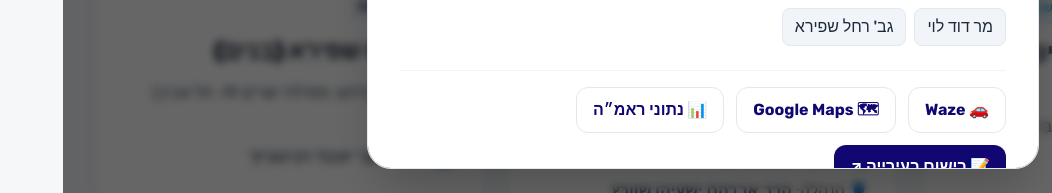
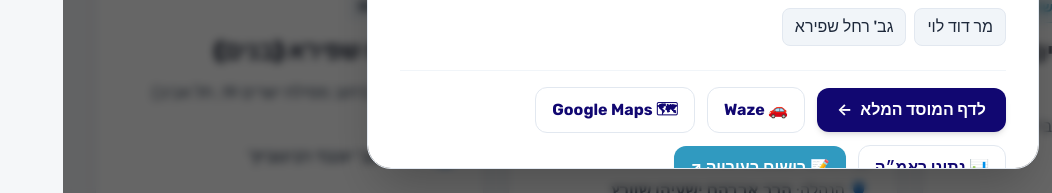
Before and after one commit to esty5640-commits/mamah-portal, a Next.js app: page /institutions in a window 1280 px wide. Both pictures are taken after a click on the element 1053 px from the left and 926 px from the top of the page. Shown: the part 1133-1326 px from the top of the page, without its empty margins (228-1280 px from the left). Built offline with nearby package versions, Linux system fonts and the light colour scheme; no server answers.

Commit message:
feat: add full institution permalink button inside directory modal and polish details page

```diff
--- a/src/app/institutions/[id]/page.tsx
+++ b/src/app/institutions/[id]/page.tsx
@@ -53,7 +53,7 @@ async function getInstitution(idOrSymbol: string): Promise<Institution | null> {
     // Try by name slug or fallback to institutionsList
     const decoded = decodeURIComponent(idOrSymbol).toLowerCase();
     const fallback = institutionsList.find(
-      inst => inst.symbol === idOrSymbol || inst.name.toLowerCase() === decoded || inst.name.includes(decoded)
+      inst => inst.id === idOrSymbol || inst.symbol === idOrSymbol || inst.name.toLowerCase() === decoded || inst.name.includes(decoded)
     );
     if (fallback) return fallback;
 
@@ -62,7 +62,7 @@ async function getInstitution(idOrSymbol: string): Promise<Institution | null> {
   }
 
   // Final fallback to mock data
-  const fallback = institutionsList.find(inst => inst.symbol === idOrSymbol);
+  const fallback = institutionsList.find(inst => inst.id === idOrSymbol || inst.symbol === idOrSymbol);
   return fallback || null;
 }
 
--- a/src/components/DirectoryView.tsx
+++ b/src/components/DirectoryView.tsx
@@ -1,6 +1,7 @@
 'use client';
 
 import React, { useState, useMemo } from 'react';
+import Link from 'next/link';
 import { motion, AnimatePresence } from 'framer-motion';
 import { Search, MapPin, Building2, ExternalLink, X, ArrowLeft } from 'lucide-react';
 import { institutionsList, Institution } from '@/data/institutions';
@@ -327,7 +328,14 @@ export function DirectoryView() {
                 </div>
               )}
 
-              <div className="pt-4 border-t border-slate-100 flex gap-3 flex-wrap">
+              <div className="pt-4 border-t border-slate-100 flex gap-3 flex-wrap items-center">
+                <Link
+                  href={`/institutions/${selectedInst.symbol || selectedInst.id}`}
+                  className="px-5 py-2.5 bg-brand-navy hover:bg-brand-navyLight text-white rounded-xl text-sm sm:text-base font-bold shadow-md hover:shadow-lg transition-all flex items-center gap-2"
+                >
+                  <span>לדף המוסד המלא</span>
+                  <span>←</span>
+                </Link>
                 <motion.a
                   whileHover={{ scale: 1.05, y: -2 }}
                   whileTap={{ scale: 0.95 }}
@@ -367,7 +375,7 @@ export function DirectoryView() {
                     href={selectedInst.registration}
                     target="_blank"
                     rel="noopener"
-                    className="btn-shimmer px-4 py-2.5 bg-brand-navy hover:bg-brand-navyLight text-white rounded-xl text-sm sm:text-base font-bold shadow-sm transition-all"
+                    className="btn-shimmer px-4 py-2.5 bg-brand-cyan hover:bg-brand-cyanDark text-white rounded-xl text-sm sm:text-base font-bold shadow-sm transition-all"
                   >
                     📝 רישום בעירייה ↗
                   </motion.a>
```
